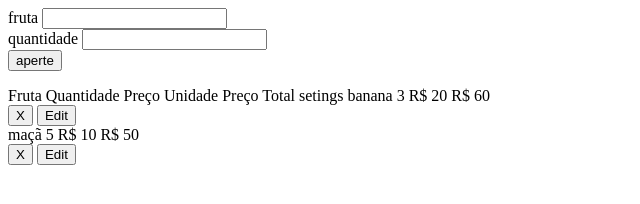
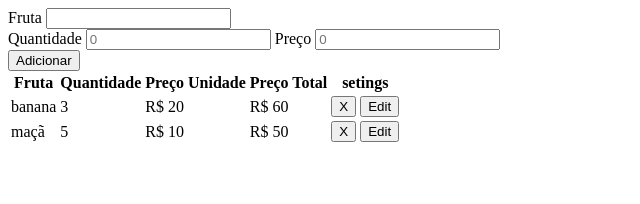
Before and after one commit to niloribeiro-rgb/17-04-26, a plain HTML site: page index.html in a window 1280 px wide. Shown: the whole page, without its empty margins (0-640 px from the left). Drawn offline with Linux system fonts and the light colour scheme.

Commit message:
Refactor index.html for improved structure and styling

```diff
--- a/index.html
+++ b/index.html
@@ -1,19 +1,34 @@
 <!DOCTYPE html>
-<html lang="en">
+<html lang="pt-br">
+
 <head>
     <meta charset="UTF-8">
     <meta name="viewport" content="width=device-width, initial-scale=1.0">
     <title>Document</title>
     <script src="../js/script.js" defer></script>
+    <link rel="stylesheet" href="../css/style.css">
 </head>
+
 <body>
-    <label for="fruta">fruta</label>
-    <input type="text" id="fruta">
-    <br>
-    <label for="quantidade">quantidade</label>
-    <input type="text" id="quantidade">
-    <br>
-    <button onclick="cadastrar()">aperte</button>
-    <p id="mostrar"></p>
+    <div class="container">
+        <div id="frutaContainer">
+            <label for="fruta">Fruta</label>
+            <input type="text" id="fruta">
+        </div>
+        <div class="quantNumContainer">
+            <label for="quantidade">Quantidade</label>
+            <input type="number" id="quantidade" placeholder="0">
+            <label for="preco">Preço</label>
+            <input type="number" id="preco" placeholder="0">
+        </div>
+        <div id="buttonContainer">
+            <button onclick="cadastrar()">Adicionar</button>
+        </div>
+        <div class="tableContainer">
+            <table id="mostrar"></table>
+        </div>
+    </div>
+
 </body>
+
 </html>
```
